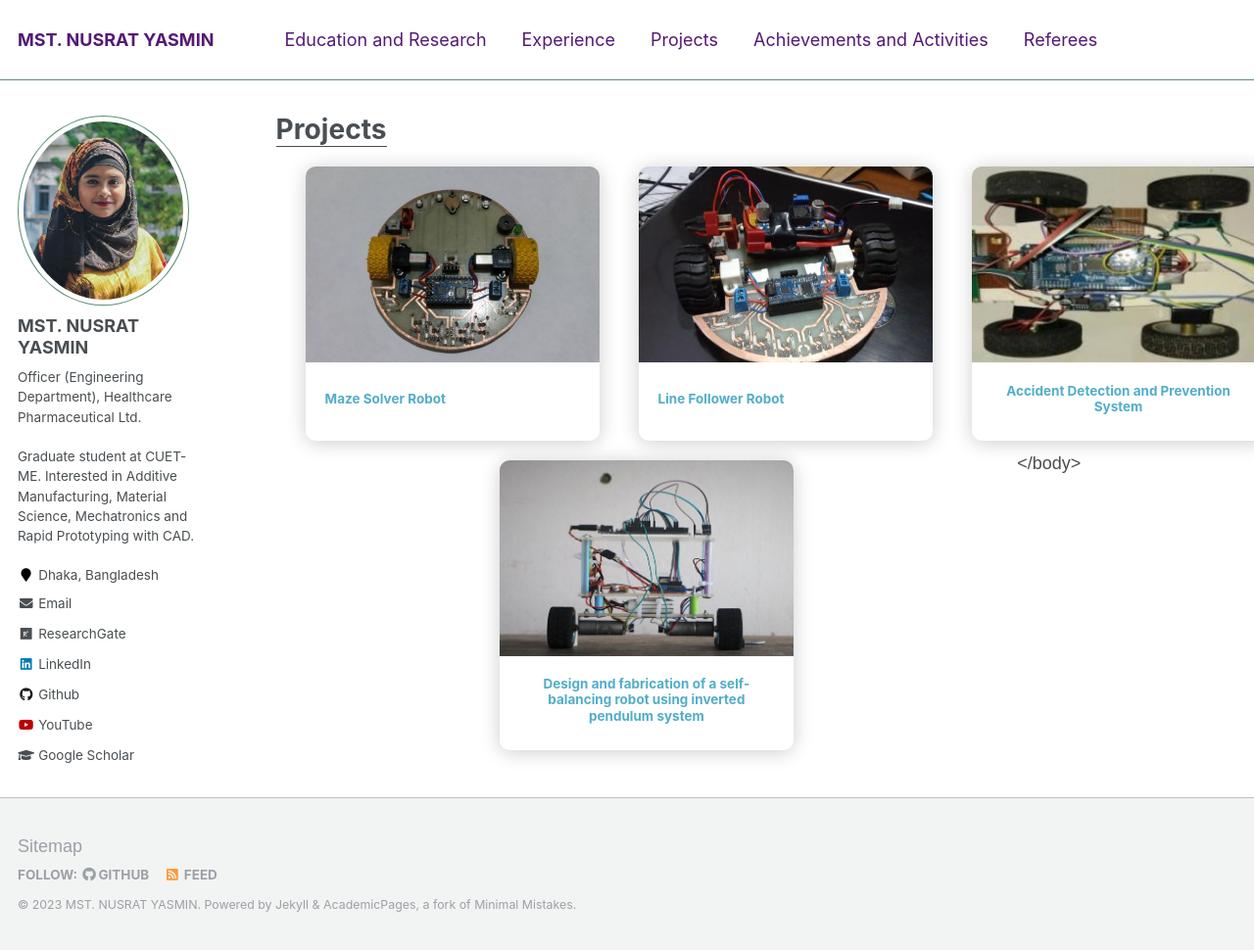
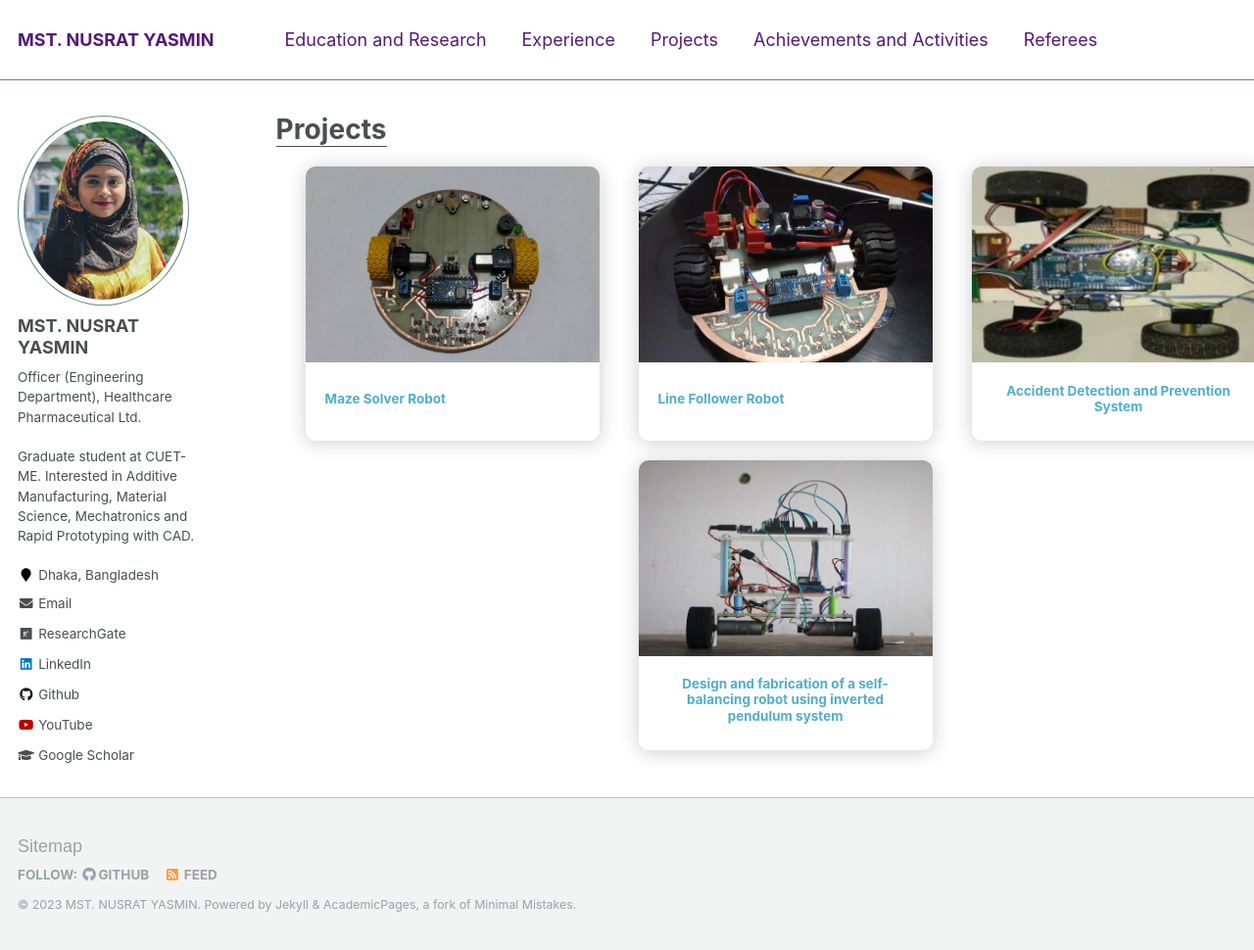
Before and after one commit to MstNusratYasmin/MstNusratYasmin.github.io, a Jekyll site: the page built from _pages/projects.md, in a window 1280 px wide and 970 px high. Shown: the whole window at 98% size. Built offline with Jekyll 4.4.1, drawn with Linux system fonts in a browser that asks for light colours.

Commit message:
Update projects.md

```diff
--- a/_pages/projects.md
+++ b/_pages/projects.md
@@ -160,6 +160,6 @@ redirect_from:
 				</div>
 			</div>
 			</a>
-	</body>
 </div>
+</body>
 </html>
```
